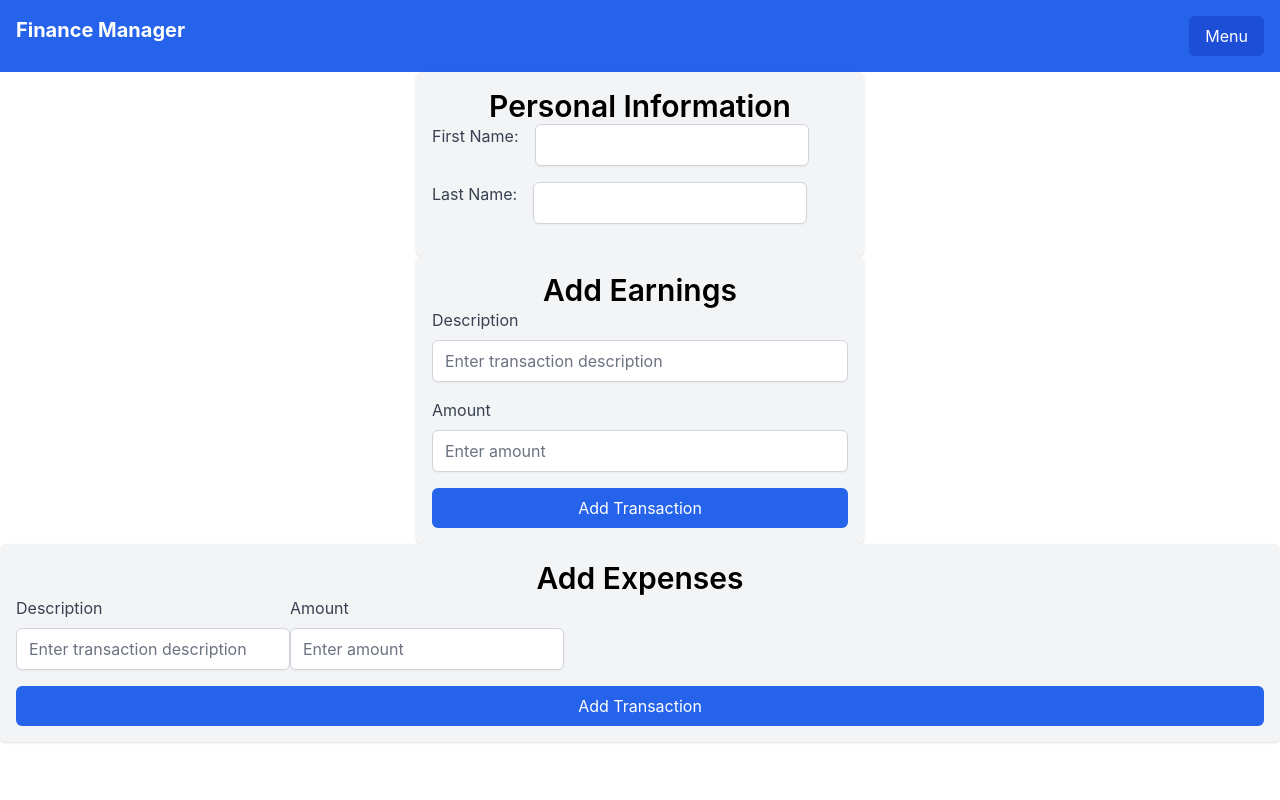
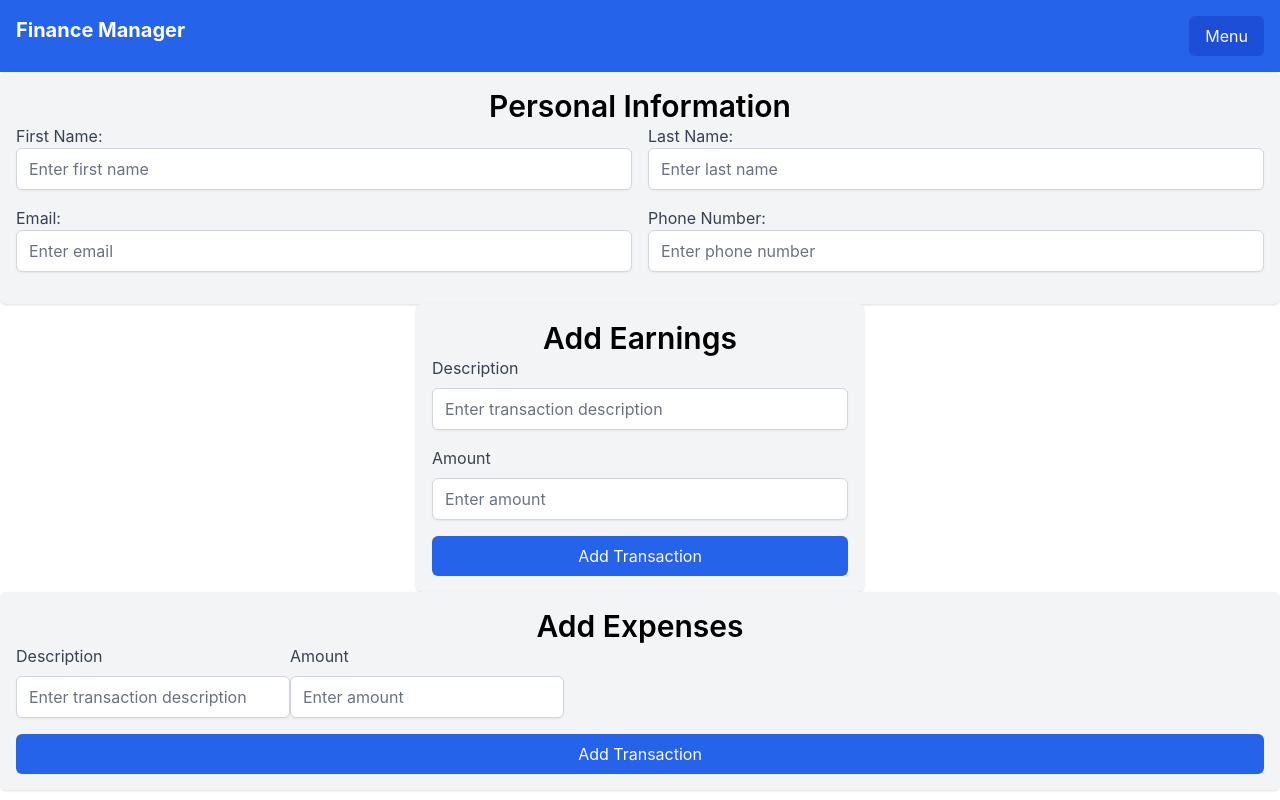
Before and after one commit to aradsab/FinanceManager, a React (Create React App) app in the folder finance-manager/: page / in a window 1280 px wide. Built offline with nearby package versions, Linux system fonts and the light colour scheme.

Commit message:
Personal Info

```diff
--- a/finance-manager/src/component/PersonalInfo.js
+++ b/finance-manager/src/component/PersonalInfo.js
@@ -1,22 +1,44 @@
 function PersonalInfo() {
     return (
-        <form className="max-w-md mx-auto p-4 bg-gray-100 rounded-md shadow">
+        <form className="p-4 bg-gray-100 rounded-md shadow">
             <h1 className="text-3xl font-semibold text-center">
                 Personal Information
             </h1>
-            <div className="flex mb-4 md:space-x-4">
+            <div className="flex space-x-4 mb-4">
+                <div className="flex flex-col w-1/2">
                     <label className="block text-gray-700">First Name:</label>
                     <input
                         type="text"
                         className="border-gray-300 rounded-md shadow-sm focus:ring focus:ring-blue-200"
+                        placeholder="Enter first name"
                     />
                 </div>
-            <div className="flex mb-4 md:space-x-4">
+                <div className="flex flex-col w-1/2">
                     <label className="block text-gray-700">Last Name:</label>
                     <input
                         type="text"
                         className="border-gray-300 rounded-md shadow-sm focus:ring focus:ring-blue-200"
+                        placeholder="Enter last name"
                     />
+                </div>
+            </div>
+            <div className="flex space-x-4 mb-4">
+                <div className="flex flex-col w-1/2">
+                    <label className="block text-gray-700">Email:</label>
+                    <input
+                        type="email"
+                        className="border-gray-300 rounded-md shadow-sm focus:ring focus:ring-blue-200"
+                        placeholder="Enter email"
+                    />
+                </div>
+                <div className="flex flex-col w-1/2">
+                    <label className="block text-gray-700">Phone Number:</label>
+                    <input
+                        type="tel"
+                        className="border-gray-300 rounded-md shadow-sm focus:ring focus:ring-blue-200"
+                        placeholder="Enter phone number"
+                    />
+                </div>
             </div>
         </form>
     );
```
Lines whose indentation alone changed are shown as unchanged.
